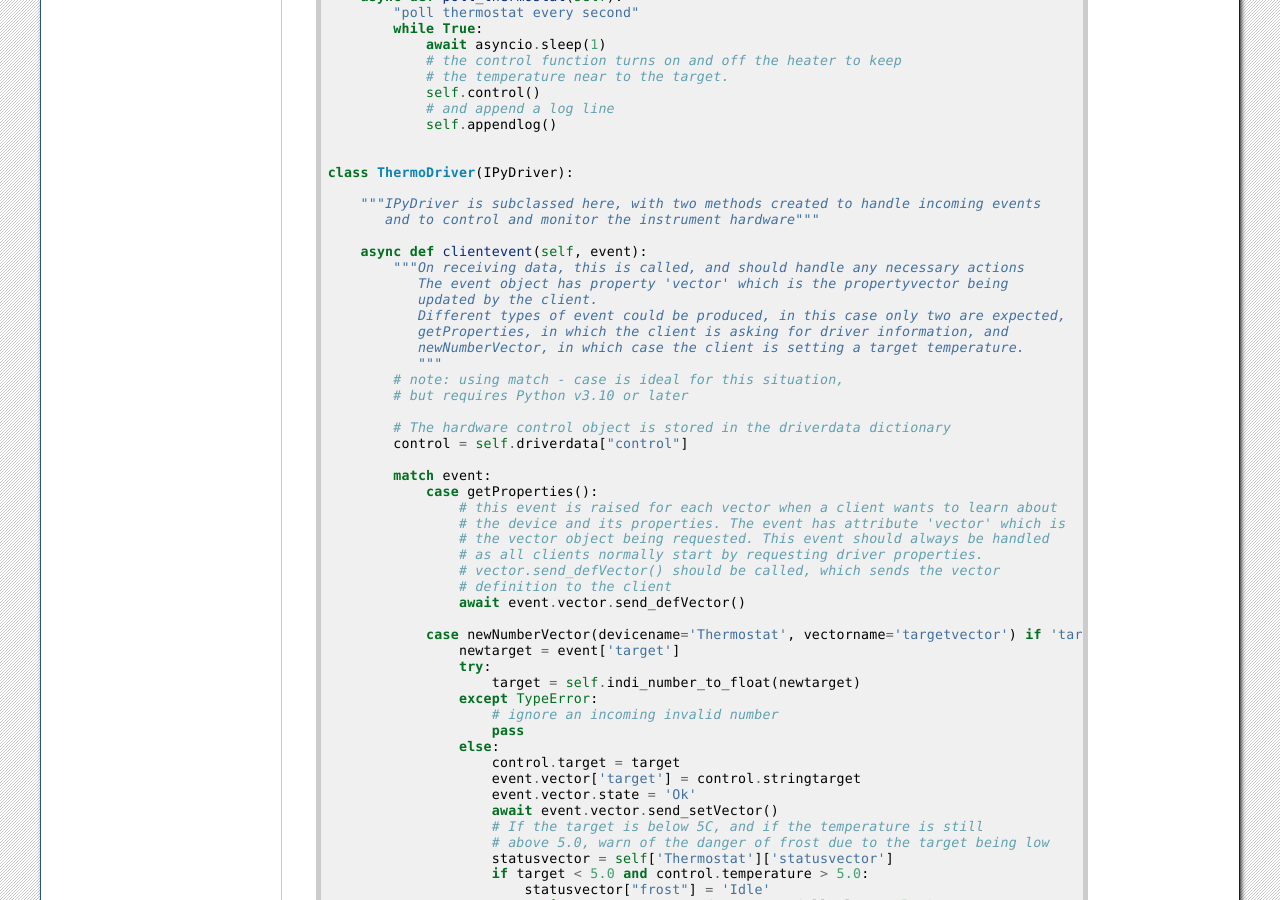
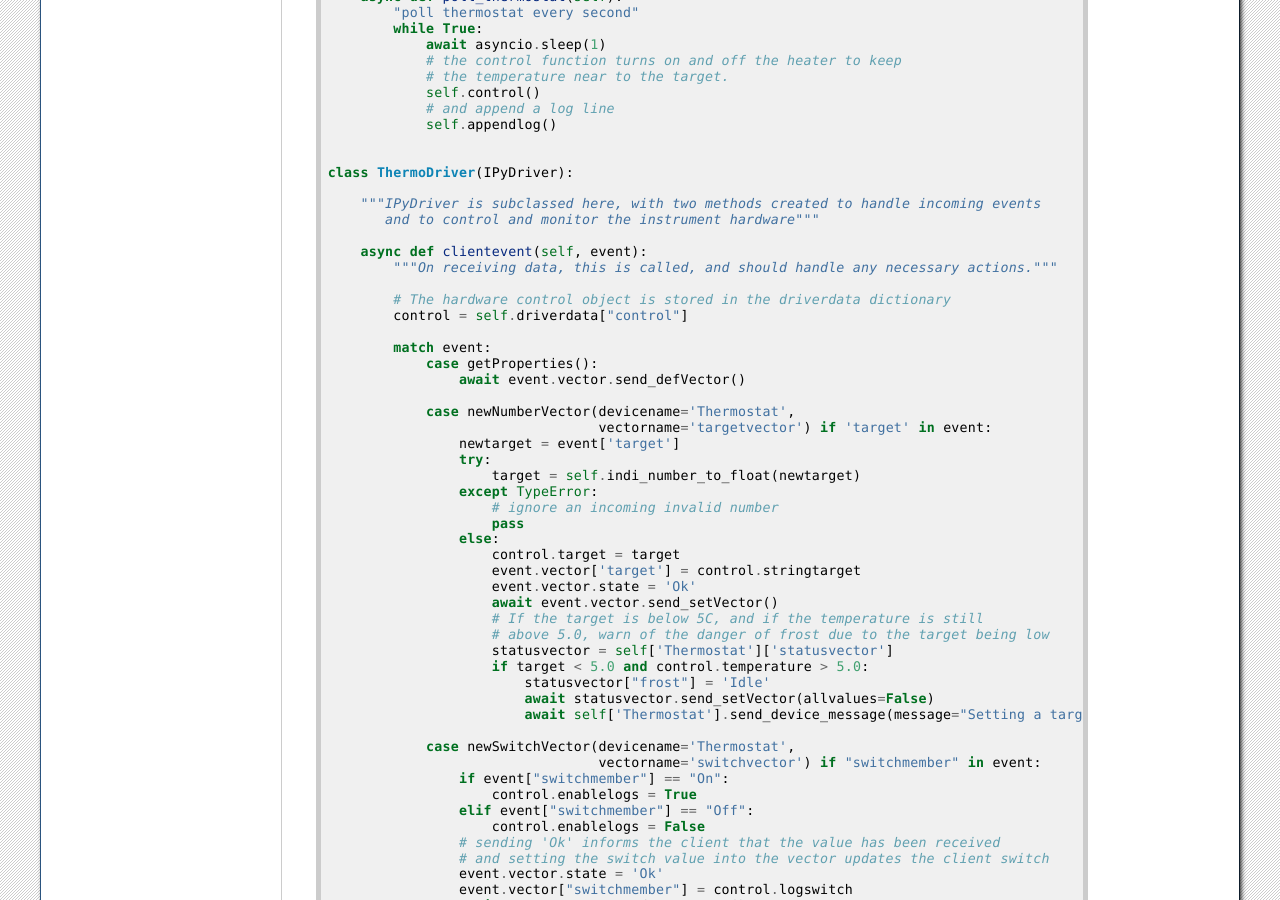
Before and after one commit to bernie-skipole/indipydriver, a Sphinx documentation site: the page built from docs/source/usage/example5.rst, in a window 1280 px wide and 900 px high, scrolled down 2243 px. Built offline with Sphinx 7.4.7, drawn with Linux system fonts in a browser that asks for light colours.

```diff
--- a/docs/source/usage/example5.rst
+++ b/docs/source/usage/example5.rst
@@ -150,30 +150,17 @@ A io.BytesIO buffer is the value given to the BLOB member to download::
            and to control and monitor the instrument hardware"""
 
         async def clientevent(self, event):
-            """On receiving data, this is called, and should handle any necessary actions
-               The event object has property 'vector' which is the propertyvector being
-               updated by the client.
-               Different types of event could be produced, in this case only two are expected,
-               getProperties, in which the client is asking for driver information, and
-               newNumberVector, in which case the client is setting a target temperature.
-               """
-            # note: using match - case is ideal for this situation,
-            # but requires Python v3.10 or later
+            """On receiving data, this is called, and should handle any necessary actions."""
 
             # The hardware control object is stored in the driverdata dictionary
             control = self.driverdata["control"]
 
             match event:
                 case getProperties():
-                    # this event is raised for each vector when a client wants to learn about
-                    # the device and its properties. The event has attribute 'vector' which is
-                    # the vector object being requested. This event should always be handled
-                    # as all clients normally start by requesting driver properties.
-                    # vector.send_defVector() should be called, which sends the vector
-                    # definition to the client
                     await event.vector.send_defVector()
 
-                case newNumberVector(devicename='Thermostat', vectorname='targetvector') if 'target' in event:
+                case newNumberVector(devicename='Thermostat',
+                                     vectorname='targetvector') if 'target' in event:
                     newtarget = event['target']
                     try:
                         target = self.indi_number_to_float(newtarget)
@@ -193,7 +180,8 @@ A io.BytesIO buffer is the value given to the BLOB member to download::
                             await statusvector.send_setVector(allvalues=False)
                             await self['Thermostat'].send_device_message(message="Setting a target below 5C risks frost damage")
 
-                case newSwitchVector(devicename='Thermostat', vectorname='switchvector') if "switchmember" in event:
+                case newSwitchVector(devicename='Thermostat',
+                                     vectorname='switchvector') if "switchmember" in event:
                     if event["switchmember"] == "On":
                         control.enablelogs = True
                     elif event["switchmember"] == "Off":
```
Also changed, not shown: docs/source/usage/example2.rst (+23 -22 lines), docs/source/usage/example3.rst (+20 -17 lines), docs/source/usage/example4.rst (+17 -17 lines), 2 other files.
